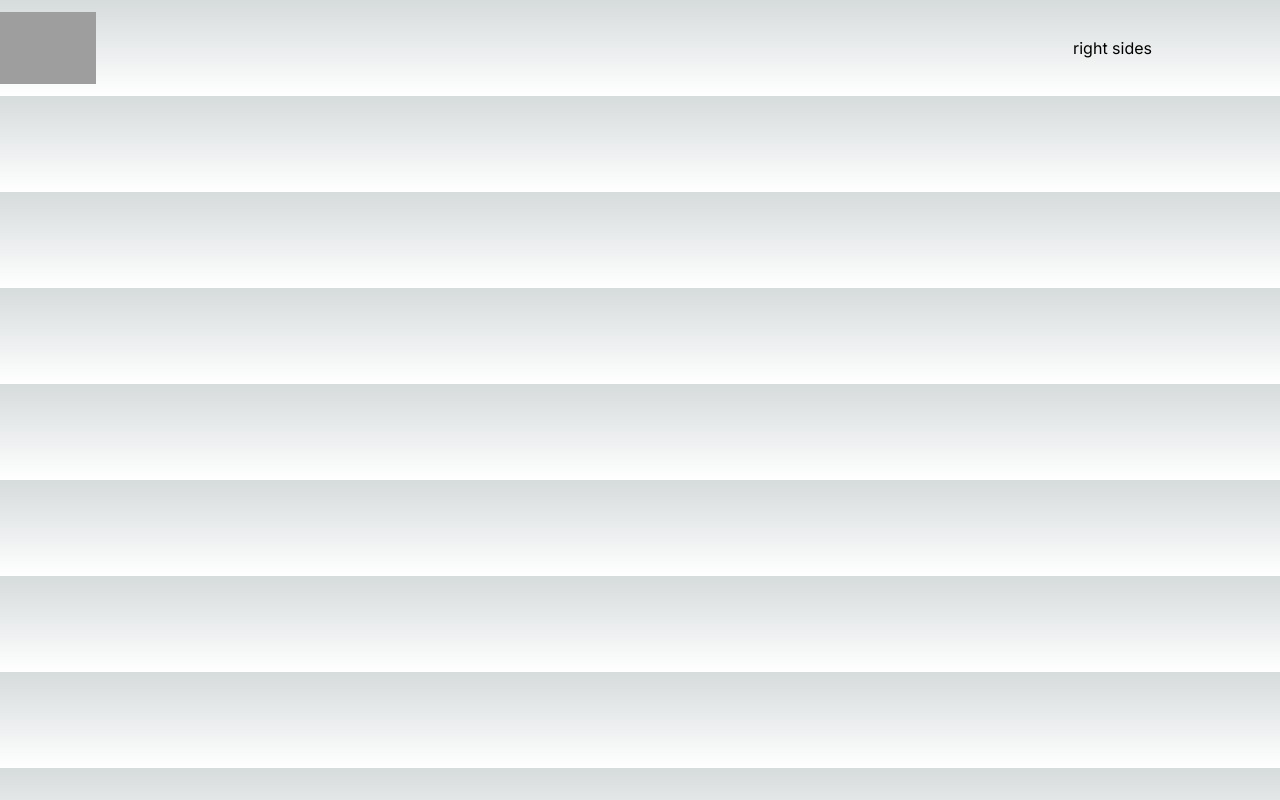
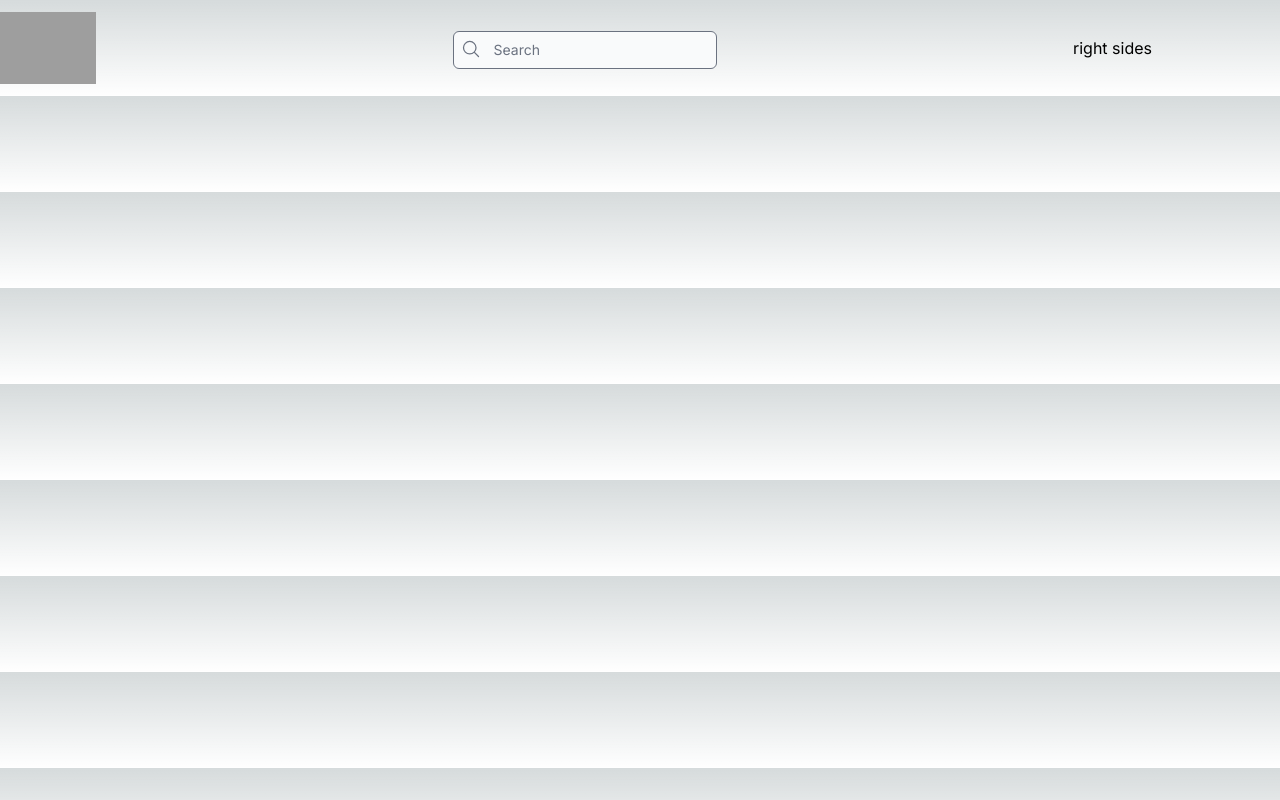
Before and after one commit to AdrianNetto/instagram-clone, a Next.js app: page / in a window 1280 px wide. Built offline with nearby package versions, Linux system fonts and the light colour scheme; grey boxes are pictures that could not be loaded.

Commit message:
search bar

```diff
--- a/package.json
+++ b/package.json
@@ -9,11 +9,13 @@
     "lint": "next lint"
   },
   "dependencies": {
+    "@heroicons/react": "^2.1.3",
     "next": "14.1.4",
     "react": "^18",
     "react-dom": "^18"
   },
   "devDependencies": {
+    "@tailwindcss/forms": "^0.5.7",
     "autoprefixer": "^10.0.1",
     "eslint": "^8",
     "eslint-config-next": "14.1.4",
--- a/src/components/Header.jsx
+++ b/src/components/Header.jsx
@@ -1,5 +1,6 @@
 import Image from "next/image";
 import React from "react";
+import { MagnifyingGlassIcon } from '@heroicons/react/24/outline'
 
 export default function Header() {
   return (
@@ -19,6 +20,13 @@
         />
       </div>
 
+      <div className="relative mt-1">
+        <div className="absolute top-2 left-2">
+          <MagnifyingGlassIcon className="h-5 text-gray-500 "/>
+        </div>
+        <input type="text" placeholder="Search" className="bg-gray-50 pl-10 border-gray-500 text-sm focus:ring-black focus:border-black rounded-md"/>
+      </div>
+
       <h1>right sides</h1>
     </div>
   );
--- a/tailwind.config.js
+++ b/tailwind.config.js
@@ -14,5 +14,7 @@
       },
     },
   },
-  plugins: [],
+  plugins: [
+    require('@tailwindcss/forms'),
+  ],
 };
```
Also changed, not shown: 1 other file (tests, documents, lock files or other folders).
